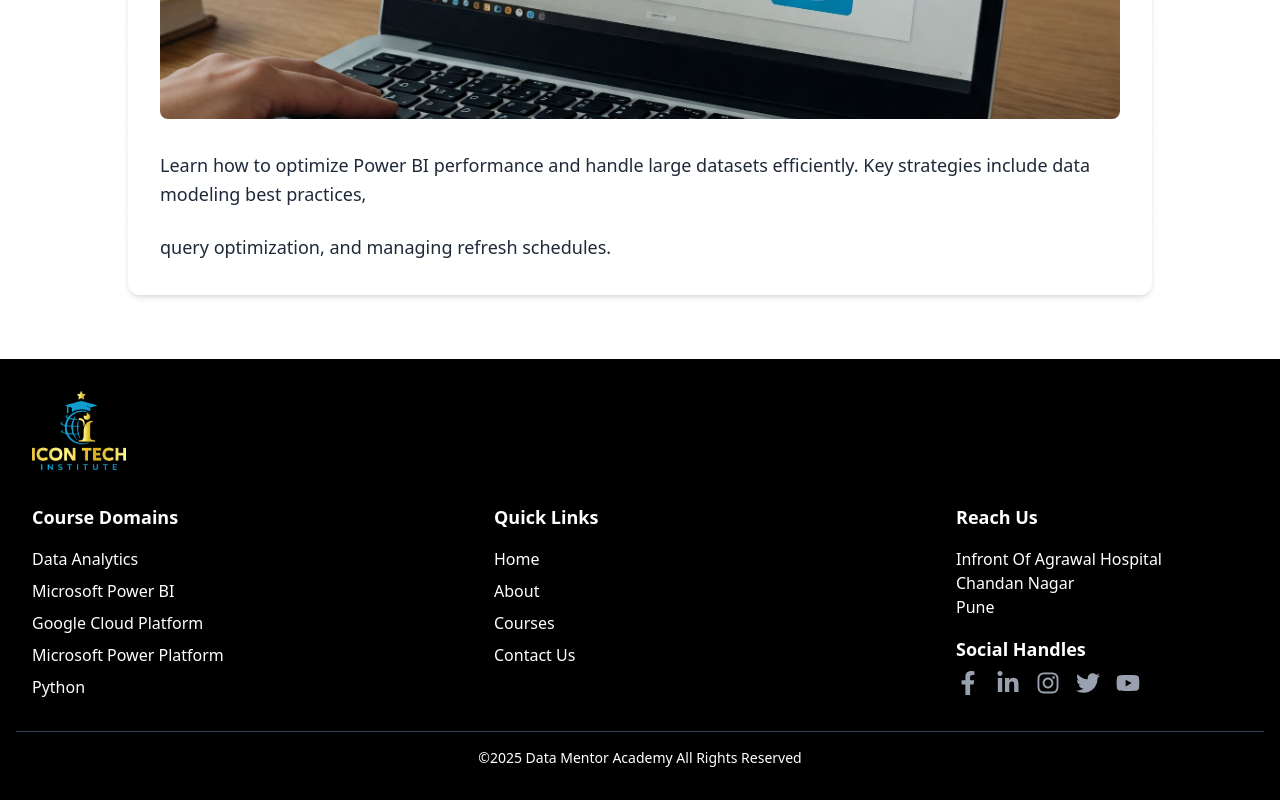
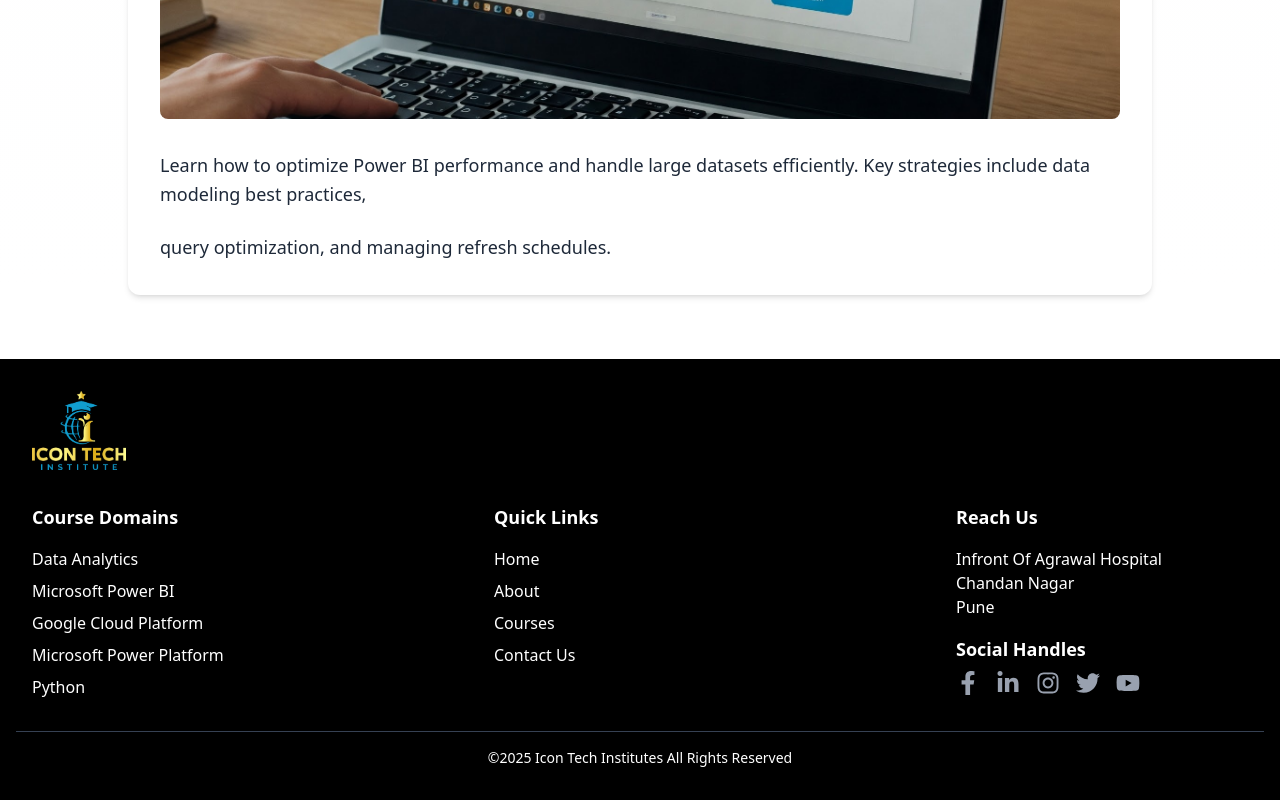
Before and after one commit to YashMehetre/icon-tech-institute, a React (Vite) app: page /blogdetails in a window 1280 px wide. Shown: the part 3245-4045 px from the top of the page. Built offline with nearby package versions, Linux system fonts and the light colour scheme.

Commit message:
make final changes

```diff
--- a/src/components/Footer.jsx
+++ b/src/components/Footer.jsx
@@ -73,7 +73,7 @@ const Footer = () => {
 
         <div className="mt-8 border-t border-gray-700 pt-4 text-center">
           <p className="text-sm">
-            ©{new Date().getFullYear()} Data Mentor Academy All Rights Reserved
+            ©{new Date().getFullYear()} Icon Tech Institutes All Rights Reserved
           </p>
         </div>
       </div>
```
